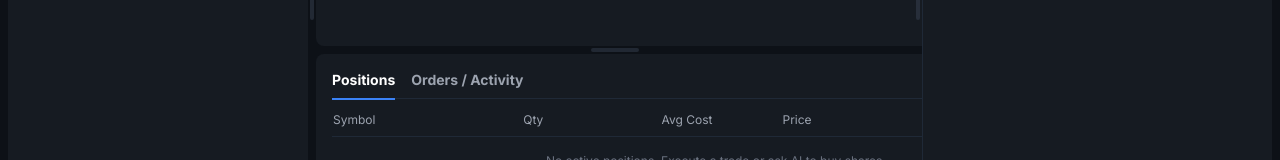
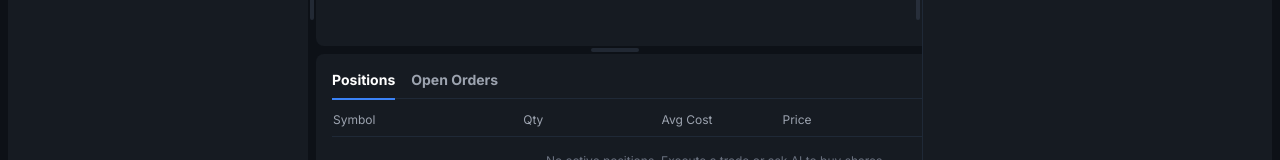
Before and after one commit to ff0042/finagy, a Next.js app in the folder frontend/: page / in a window 1280 px wide. Shown: the part 446-606 px from the top of the page. Built offline with nearby package versions, Linux system fonts and the light colour scheme; no server answers.

Commit message:
style(frontend): update tab label to Open Orders

```diff
--- a/frontend/src/components/PositionsTable.tsx
+++ b/frontend/src/components/PositionsTable.tsx
@@ -142,7 +142,7 @@ export default function PositionsTable() {
               : 'text-gray-400 hover:text-gray-200'
           }`}
         >
-          Orders / Activity
+          Open Orders
         </button>
       </div>
 
```
